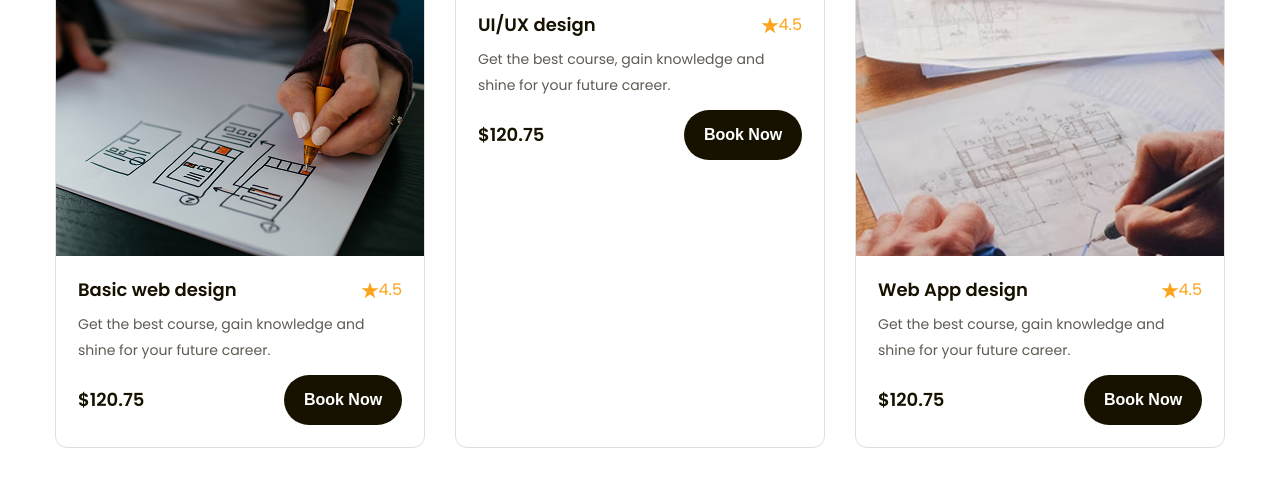
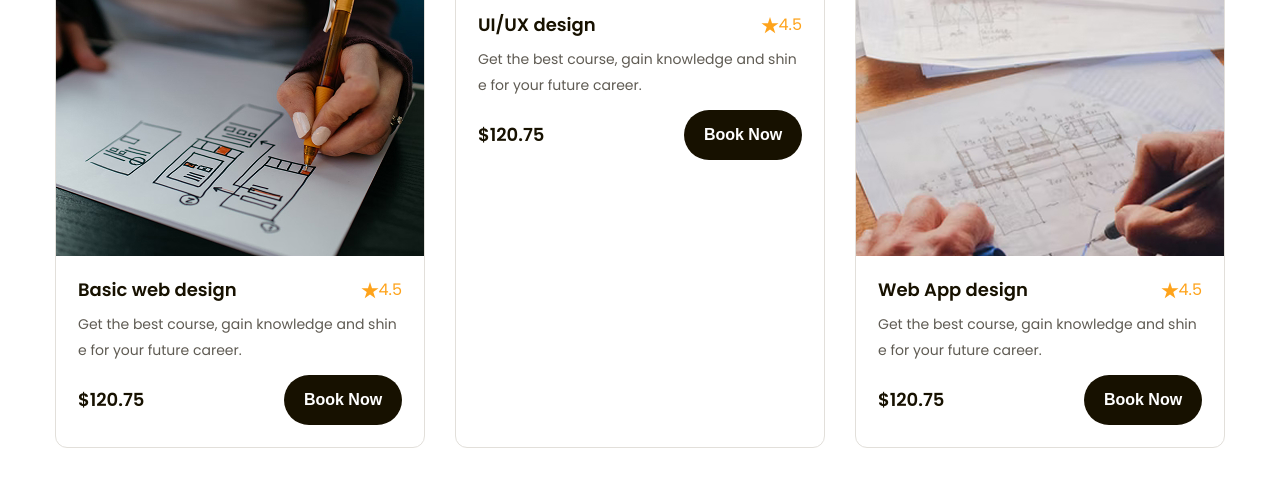
Before and after one commit to NguyenTai00/figma-to-html, a plain HTML site: page index.html in a window 1280 px wide. Shown: the part 1270-1757 px from the top of the page. Drawn offline with Linux system fonts and the light colour scheme.

Commit message:
P7 hoàn thiện popular

```diff
--- a/assets/css/style.css
+++ b/assets/css/style.css
@@ -55,6 +55,21 @@ a {
   max-width: calc(100% - 48px);
   margin-left: auto;
   margin-right: auto;
+}
+
+.line-clamp{
+  display: -webkit-box;
+  -webkit-line-clamp: var(--line-clamp,1);
+  -webkit-box-orient: vertical;
+  overflow: hidden;
+}
+
+.line-clamp.line-2{
+  --line-clamp: 2;
+}
+
+.break-all{
+  word-break: break-all;
 }
 
 /* =================Header=================== */
@@ -327,6 +342,7 @@ nav li.active a::after {
 }
 
 .popular .course-item {
+  flex: 1;
   border-radius: 12px;
   border: 1px solid #e2dfda;
   background: #fff;
--- a/index.html
+++ b/index.html
@@ -169,13 +169,13 @@
               /></a>
               <div class="info">
                 <div class="head">
-                  <h3 class="titile"><a href="#!">Basic web design</a></h3>
+                  <h3 class="titile"><a class="line-clamp break-all" href="#!">Basic web design</a></h3>
                   <div class="rating">
                     <img src="./assets/icon/Star.svg" alt="" class="star" />
                     <span class="value">4.5</span>
                   </div>
                 </div>
-                <p class="desc">
+                <p class="desc line-clamp line-2 break-all">
                   Get the best course, gain knowledge and shine for your future
                   career.
                 </p>
@@ -196,13 +196,13 @@
               /></a>
               <div class="info">
                 <div class="head">
-                  <h3 class="titile"><a href="#!">UI/UX design</a></h3>
+                  <h3 class="titile"><a class="line-clamp break-all" href="#!">UI/UX design</a></h3>
                   <div class="rating">
                     <img src="./assets/icon/Star.svg" alt="" class="star" />
                     <span class="value">4.5</span>
                   </div>
                 </div>
-                <p class="desc">
+                <p class="desc line-clamp line-2 break-all">
                   Get the best course, gain knowledge and shine for your future
                   career.
                 </p>
@@ -223,13 +223,13 @@
               /></a>
               <div class="info">
                 <div class="head">
-                  <h3 class="titile"><a href="#!">Web App design</a></h3>
+                  <h3 class="titile"><a class="line-clamp break-all" href="#!">Web App design</a></h3>
                   <div class="rating">
                     <img src="./assets/icon/Star.svg" alt="" class="star" />
                     <span class="value">4.5</span>
                   </div>
                 </div>
-                <p class="desc">
+                <p class="desc line-clamp line-2 break-all">
                   Get the best course, gain knowledge and shine for your future
                   career.
                 </p>
```
